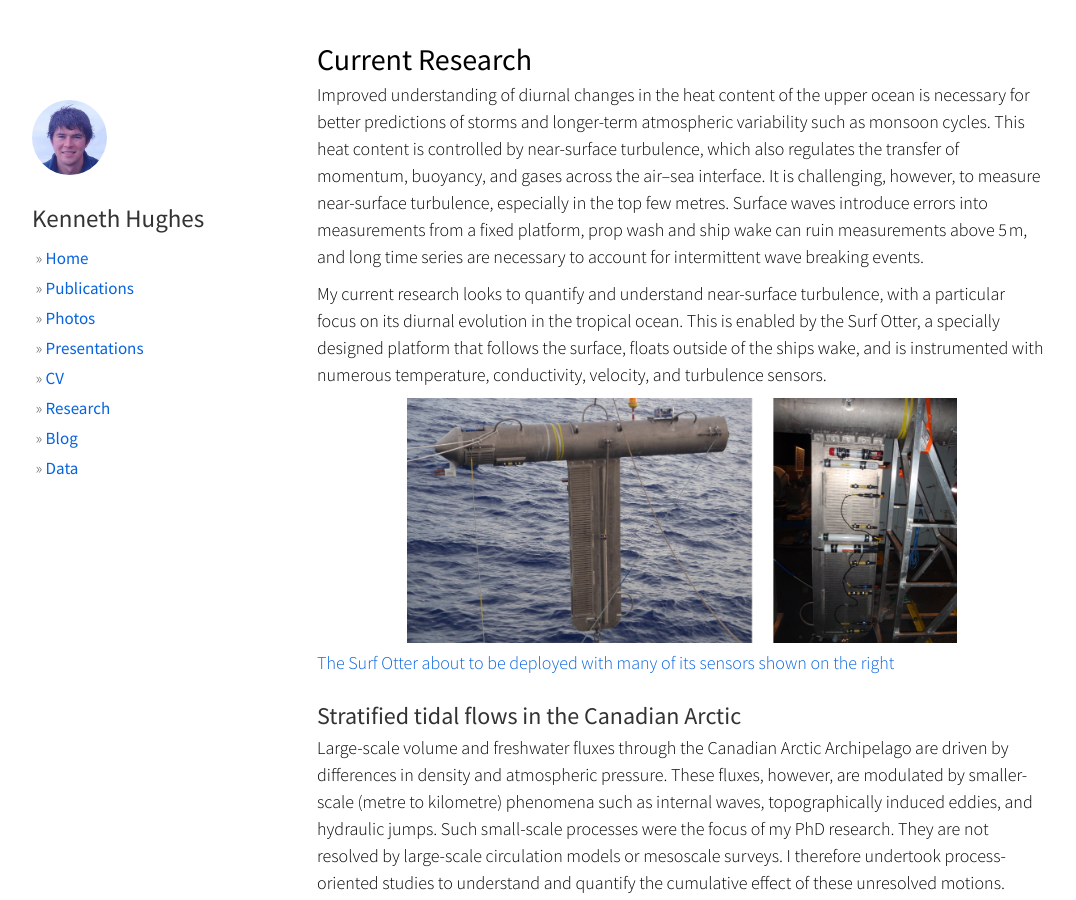
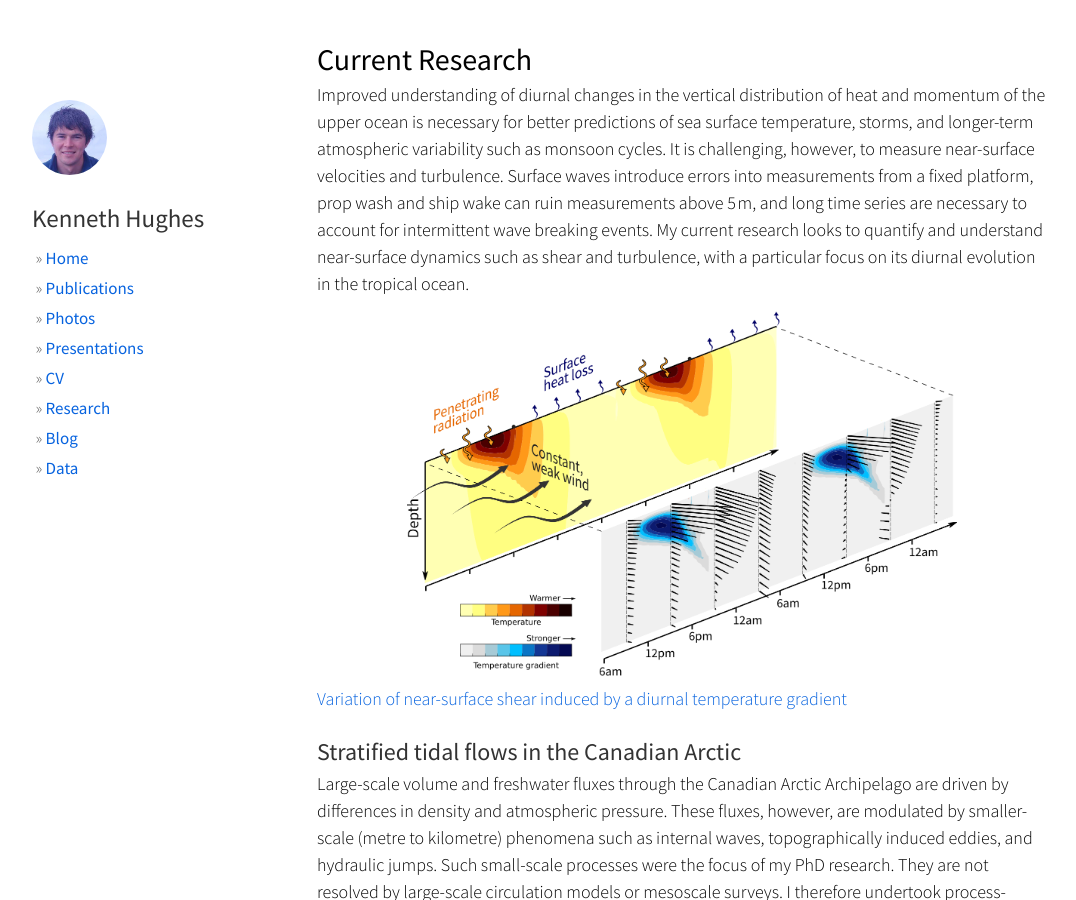
Before and after one commit to hugke729/hugke729.github.io, a Jekyll site: the page built from research/index.md, in a window 1280 px wide and 900 px high. Shown: the whole window, without its empty margins (53-1129 px from the left). Built offline with Jekyll 4.4.1, drawn with Linux system fonts in a browser that asks for light colours; nearby versions of some CDN libraries.

Commit message:
Include shear schematic

```diff
--- a/research/index.md
+++ b/research/index.md
@@ -6,14 +6,12 @@ title: Research, Kenneth Hughes
 
 ## Current Research
 
-Improved understanding of diurnal changes in the heat content of the upper ocean is necessary for better predictions of storms and longer-term atmospheric variability such as monsoon cycles. This heat content is controlled by near-surface turbulence, which also regulates the transfer of momentum, buoyancy, and gases across the air–sea interface. It is challenging, however, to measure near-surface turbulence, especially in the top few metres. Surface waves introduce errors into measurements from a fixed platform, prop wash and ship wake can ruin measurements above 5 m, and long time series are necessary to account for intermittent wave breaking events.
-
-My current research looks to quantify and understand near-surface turbulence, with a particular focus on its diurnal evolution in the tropical ocean. This is enabled by the Surf Otter, a specially designed platform that follows the surface, floats outside of the ships wake, and is instrumented with numerous temperature, conductivity, velocity, and turbulence sensors.
+Improved understanding of diurnal changes in the vertical distribution of heat and momentum of the upper ocean is necessary for better predictions of sea surface temperature, storms, and longer-term atmospheric variability such as monsoon cycles. It is challenging, however, to measure near-surface velocities and turbulence. Surface waves introduce errors into measurements from a fixed platform, prop wash and ship wake can ruin measurements above 5 m, and long time series are necessary to account for intermittent wave breaking events. My current research looks to quantify and understand near-surface dynamics such as shear and turbulence, with a particular focus on its diurnal evolution in the tropical ocean.
 
 {: style="text-align:center" }
-<img src="./surf_otter_hanging.jpg" style="max-width: 550px">
+<img src="./shear_rotation_schematic.png" style="max-width: 550px">
 
-#### The Surf Otter about to be deployed with many of its sensors shown on the right
+#### Variation of near-surface shear induced by a diurnal temperature gradient
 
 ### Stratified tidal flows in the Canadian Arctic
 
```
